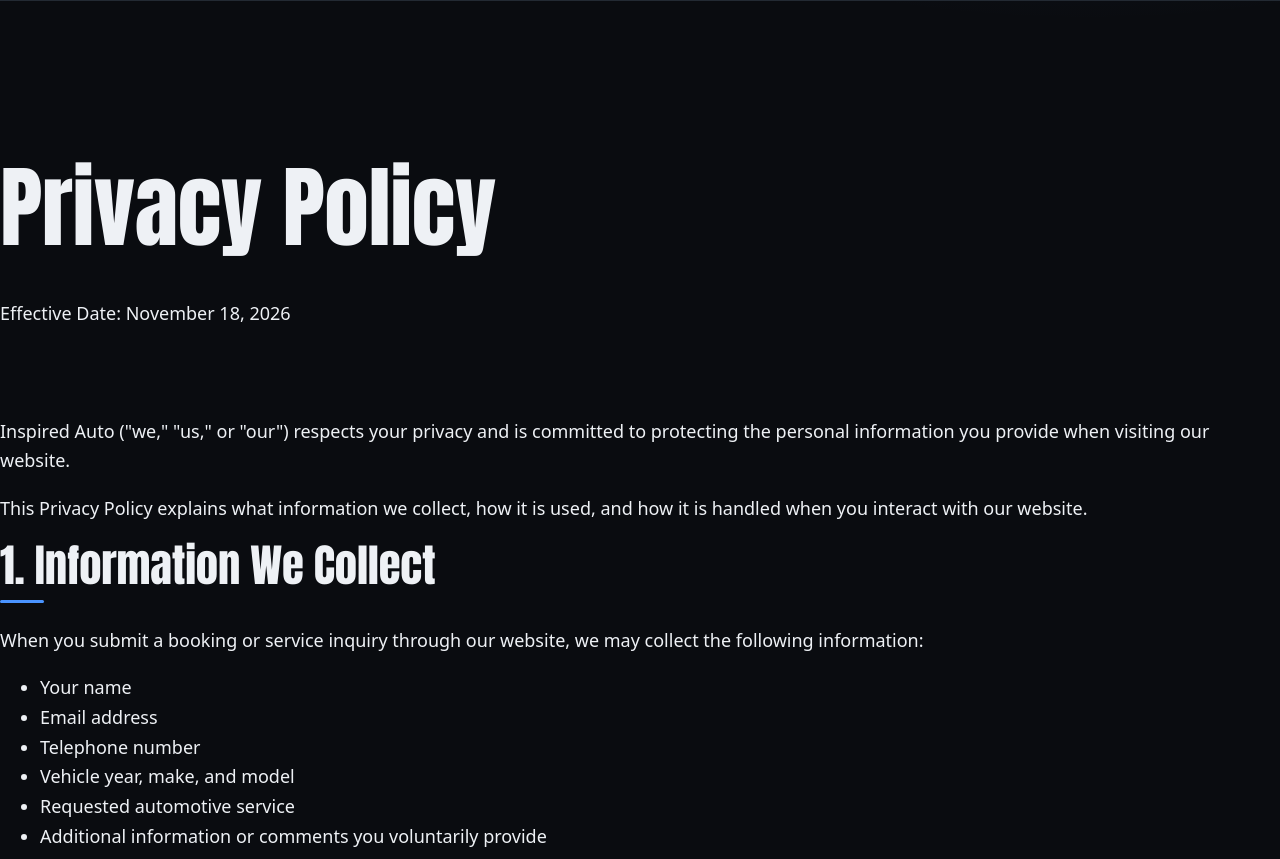
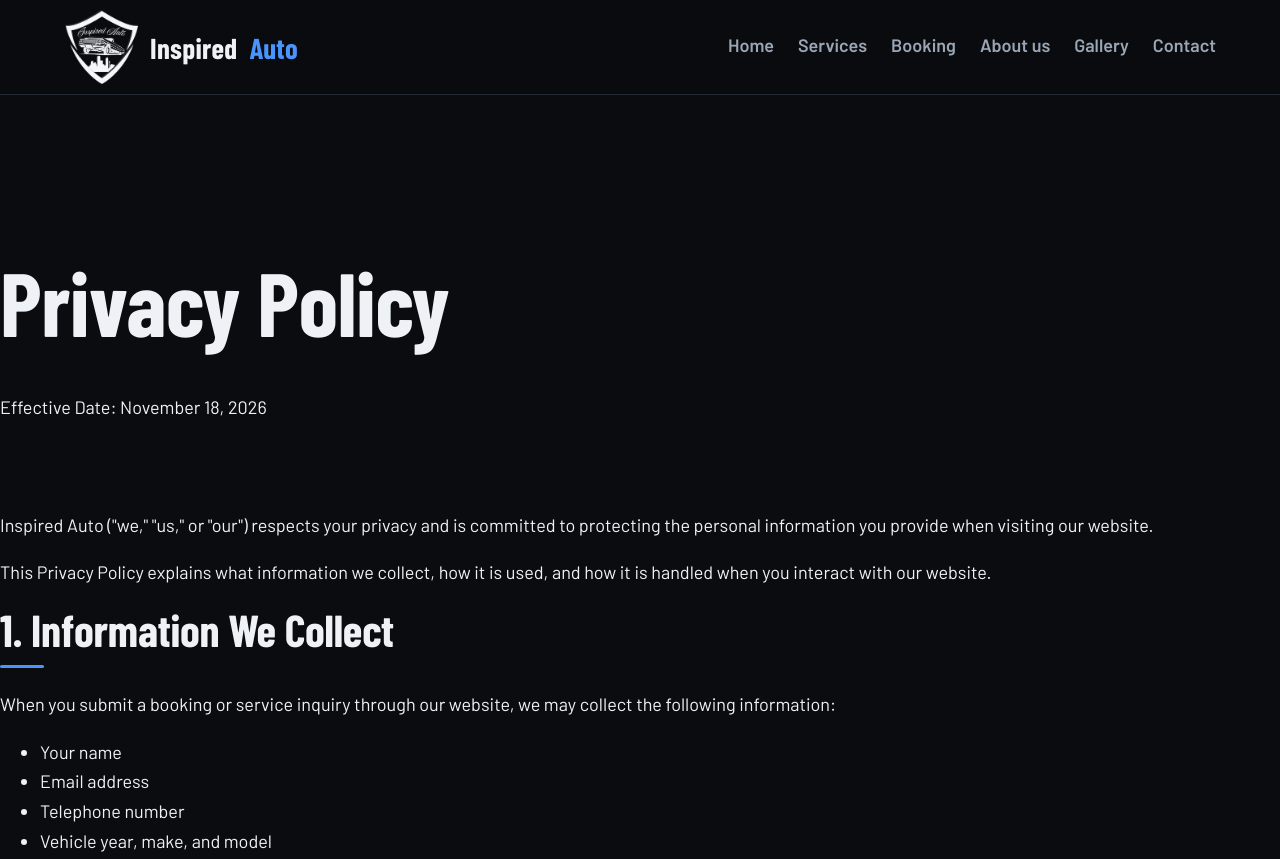
Before and after one commit to batvader/inspired-auto, a plain HTML site: page privacy-policy.html in a window 1280 px wide. Shown: the top 859 px of the page. Drawn offline with nearby package versions, Linux system fonts and the light colour scheme.

Commit message:
Enhance privacy policy page with meta and header elements
Added meta tags for character set, viewport, and description. Included preconnect links for fonts and favicon.

```diff
--- a/privacy-policy.html
+++ b/privacy-policy.html
@@ -11,10 +11,40 @@
 </head>
 
 <body>
+<!DOCTYPE html>
+<html lang="en">
+<head>
+    <meta charset="utf-8">
+    <meta name="viewport" content="width=device-width,initial-scale=1">
 
-    <header>
-        <!-- Use the same header and navigation as your other pages -->
-    </header>
+    <title>Privacy Policy | Inspired Auto</title>
+    <meta name="description" content="Learn how Inspired Auto collects, uses, and protects personal information submitted through its website.">
+
+    <link rel="preconnect" href="https://fonts.googleapis.com">
+    <link rel="preconnect" href="https://fonts.gstatic.com" crossorigin>
+    <link href="https://fonts.googleapis.com/css2?family=Barlow:wght@400;600&family=Barlow+Condensed:wght@700&display=swap" rel="stylesheet">
+
+    <link rel="icon" type="image/png" sizes="32x32" href="favicon-32.png">
+    <link rel="apple-touch-icon" href="apple-touch-icon.png">
+    <link rel="stylesheet" href="style.css">
+</head>
+
+<body>
+
+<header>
+    <div class="wrap">
+        <a class="logo" href="index.html">Inspired <b>Auto</b></a>
+
+        <nav aria-label="Main">
+            <a href="index.html">Home</a>
+            <a href="services.html">Services</a>
+            <a href="booking.html">Booking</a>
+            <a href="about.html">About us</a>
+            <a href="gallery.html">Gallery</a>
+            <a href="contact.html">Contact</a>
+        </nav>
+    </div>
+</header>
 
     <main class="legal-page">
 
```
